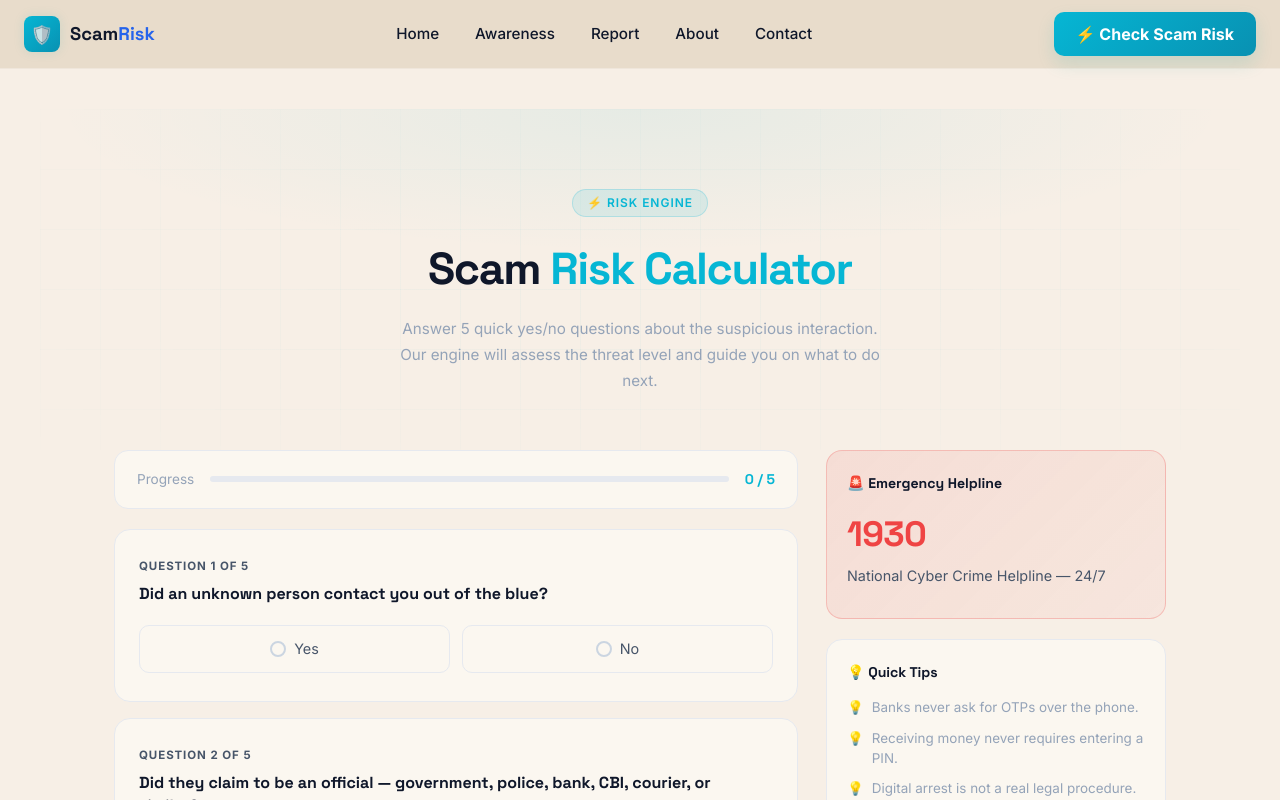
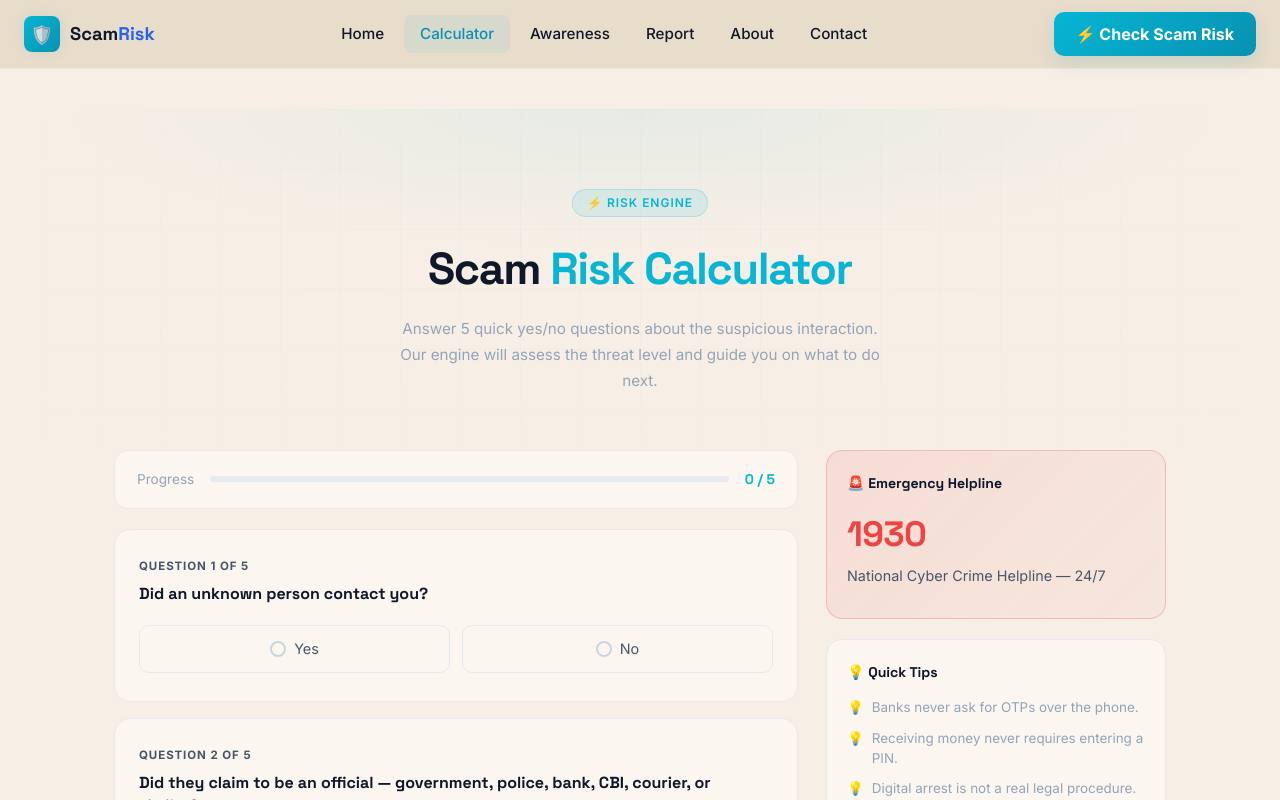
Before and after one commit to aniketd1/scam-calculator, a React (Vite) app in the folder client/: page /calculator in a window 1280 px wide. Shown: the top 800 px of the page. Built offline with nearby package versions, Linux system fonts and the light colour scheme.

Commit message:
changed calculator in components page, also brought back the calculator button in menu

```diff
--- a/client/src/components/Navbar.jsx
+++ b/client/src/components/Navbar.jsx
@@ -3,6 +3,7 @@ import { Link, useLocation } from "react-router-dom";
 
 const navLinks = [
   { label: "Home", path: "/" },
+  { label: "Calculator", path:"/calculator"},
   { label: "Awareness", path: "/awareness" },
   { label: "Report", path: "/report" },
   { label: "About", path: "/about" },
--- a/client/src/pages/Calculator.jsx
+++ b/client/src/pages/Calculator.jsx
@@ -5,7 +5,7 @@ import { Link } from "react-router-dom";
 const questions = [
   {
     id: "q0",
-    question: "Did an unknown person contact you out of the blue?",
+    question: "Did an unknown person contact you?",
   },
   {
     id: "q1",
--- a/client/src/pages/Home.jsx
+++ b/client/src/pages/Home.jsx
@@ -922,6 +922,7 @@ export default function Home() {
 }
   /* ── MINI CALCULATOR CENTER SECTION ── */
 .mini-section {
+  padding: 26px;
   display: flex;
   justify-content: center;
   align-items: center;
```
